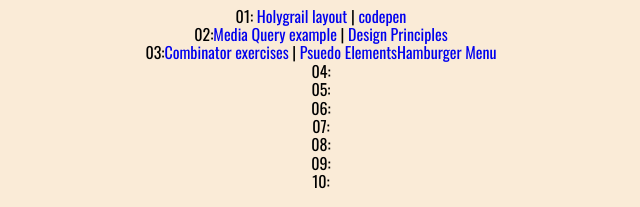
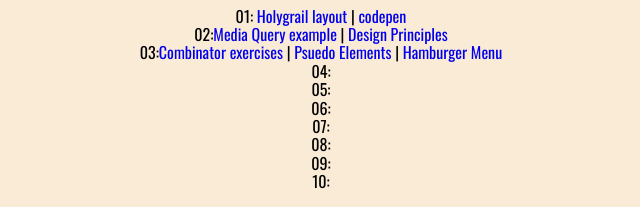
Before and after one commit to JLKohl/wdd230, a plain HTML site: page index.html in a window 1280 px wide. Shown: the part 448-655 px from the top of the page, 319-959 px from the left. Drawn offline with nearby package versions, Linux system fonts and the light colour scheme.

Commit message:
ficed spacing

```diff
--- a/index.html
+++ b/index.html
@@ -40,7 +40,7 @@
             <ul>
                 <li>01:<a href="https://jlkohl.github.io/wdd230/lesson01/holygrail.html" target="_blank"> Holygrail layout </a> | <a href="https://codepen.io/JLKohl/pen/KKYYPNG?editors=0010" target="_blank"> codepen </a></li>
                 <li>02:<a href="https://jlkohl.github.io/wdd230/lesson02/media-query.html" target="_blank">Media Query example</a> | <a href="https://jlkohl.github.io/wdd230/lesson02/design-principles.html" target="_blank">Design Principles</a></li>
-                <li>03:<a href="lesson03/images/exercises.png" target="_blank">Combinator exercises</a> | <a href="https://codepen.io/JLKohl/pen/BaeBRJo" target="_blank">Psuedo Elements</a><a href="https://codepen.io/JLKohl/pen/bGyGNWm" target="_blank">Hamburger Menu</a></li>
+                <li>03:<a href="lesson03/images/exercises.png" target="_blank">Combinator exercises</a> | <a href="https://codepen.io/JLKohl/pen/BaeBRJo" target="_blank">Psuedo Elements</a> | <a href="https://codepen.io/JLKohl/pen/bGyGNWm" target="_blank">Hamburger Menu</a></li>
                 <li>04:<a></a></li>
                 <li>05:<a></a></li>
                 <li>06:<a></a></li>
```
